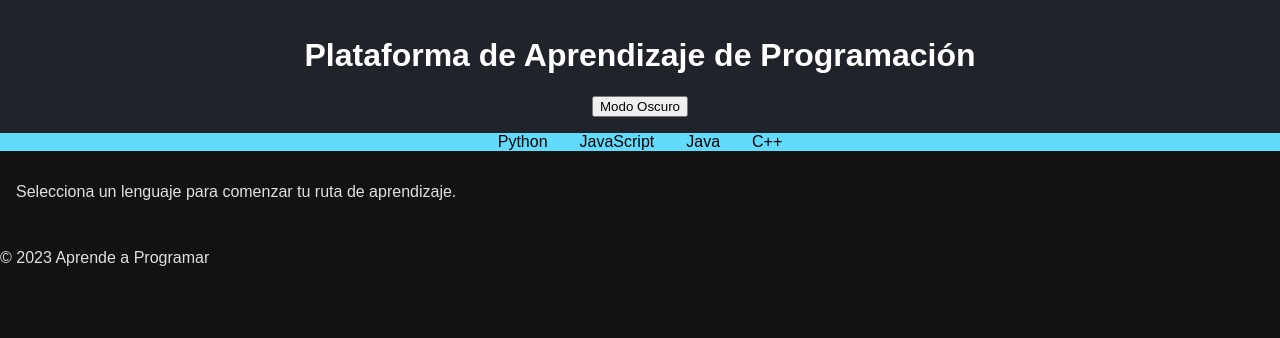
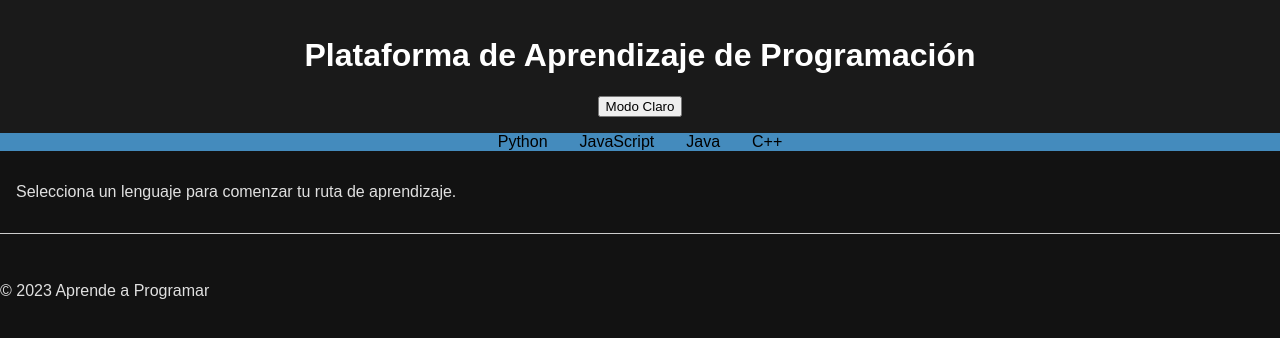
Before and after one commit to Txustxi/aprende-a-programar, a plain HTML site: page src/index.html in a window 1280 px wide. Both pictures are taken after a click on the button "Modo Oscuro". Drawn offline with Linux system fonts and the light colour scheme.

Commit message:
Improve educational app features

```diff
--- a/src/index.html
+++ b/src/index.html
@@ -22,9 +22,10 @@
     <main id="content">
         <p>Selecciona un lenguaje para comenzar tu ruta de aprendizaje.</p>
     </main>
+    <section id="output" aria-live="polite"></section>
     <footer>
         <p>&copy; 2023 Aprende a Programar</p>
     </footer>
-    <script src="scripts.js"></script>
+    <script src="scripts.js" defer></script>
 </body>
 </html>
--- a/src/scripts.js
+++ b/src/scripts.js
@@ -30,18 +30,26 @@ const courses = {
 // Manejo de tema oscuro
 const themeBtn = document.getElementById('toggle-theme');
 const body = document.body;
-const currentTheme = localStorage.getItem('theme');
-if (currentTheme === 'dark') {
+const storedTheme = localStorage.getItem('theme');
+const prefersDark = window.matchMedia('(prefers-color-scheme: dark)').matches;
+const useDark = storedTheme ? storedTheme === 'dark' : prefersDark;
+
+if (useDark) {
     body.classList.add('dark-mode');
+    themeBtn.textContent = 'Modo Claro';
+} else {
+    themeBtn.textContent = 'Modo Oscuro';
 }
 
 themeBtn.addEventListener('click', () => {
-    body.classList.toggle('dark-mode');
-    localStorage.setItem('theme', body.classList.contains('dark-mode') ? 'dark' : 'light');
+    const dark = body.classList.toggle('dark-mode');
+    themeBtn.textContent = dark ? 'Modo Claro' : 'Modo Oscuro';
+    localStorage.setItem('theme', dark ? 'dark' : 'light');
 });
 
 // Renderizado de contenido
 const content = document.getElementById('content');
+const output = document.getElementById('output');
 
 document.querySelectorAll('nav a').forEach(link => {
     link.addEventListener('click', (e) => {
@@ -71,10 +79,14 @@ function showCourse(lang) {
 function runCode(code) {
     try {
         const result = eval(code);
-        alert(result !== undefined ? result : 'Código ejecutado');
+        showMessage(result !== undefined ? result : 'Código ejecutado');
     } catch (err) {
-        alert('Error: ' + err.message);
+        showMessage('Error: ' + err.message);
     }
+}
+
+function showMessage(msg) {
+    output.textContent = msg;
 }
 
 // Service Worker para modo offline
--- a/src/styles.css
+++ b/src/styles.css
@@ -1,13 +1,21 @@
+:root {
+    --bg: #ffffff;
+    --text: #333333;
+    --primary: #61dafb;
+    --header-bg: #20232a;
+    --header-text: #ffffff;
+}
+
 body {
     font-family: Arial, sans-serif;
     margin: 0;
     padding: 0;
-    background-color: #ffffff;
-    color: #333333;
+    background-color: var(--bg);
+    color: var(--text);
 }
 header {
-    background-color: #20232a;
-    color: #ffffff;
+    background-color: var(--header-bg);
+    color: var(--header-text);
     padding: 1rem;
     text-align: center;
 }
@@ -16,7 +24,7 @@ nav ul {
     padding: 0;
     display: flex;
     justify-content: center;
-    background-color: #61dafb;
+    background-color: var(--primary);
     margin: 0;
 }
 nav li {
@@ -29,7 +37,17 @@ nav a {
 main {
     padding: 1rem;
 }
+#output {
+    padding: 1rem;
+    border-top: 1px solid #cccccc;
+    white-space: pre-wrap;
+    font-family: monospace;
+}
+
 .dark-mode {
-    background-color: #121212;
-    color: #e0e0e0;
+    --bg: #121212;
+    --text: #e0e0e0;
+    --primary: #448bbd;
+    --header-bg: #1a1a1a;
+    --header-text: #ffffff;
 }
```
Also changed, not shown: src/service-worker.js (+4 -4 lines), 1 other file.
